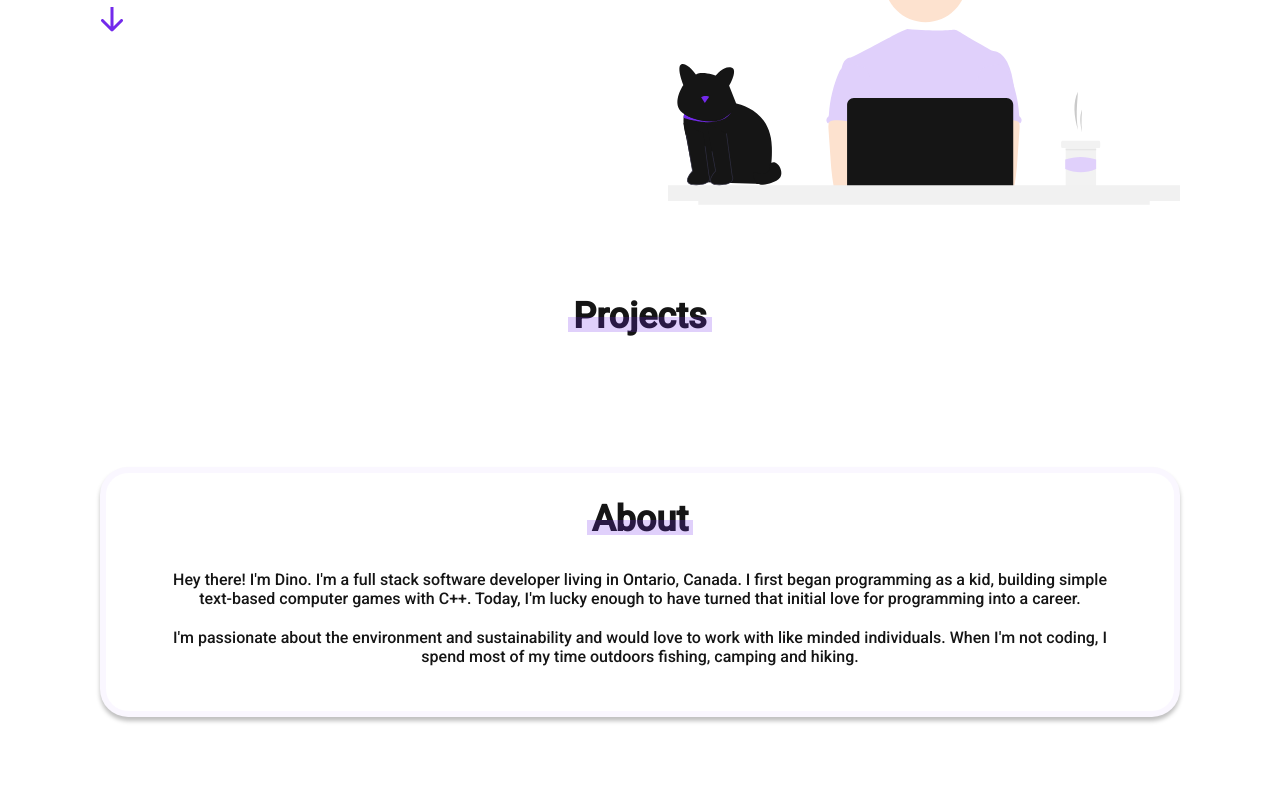
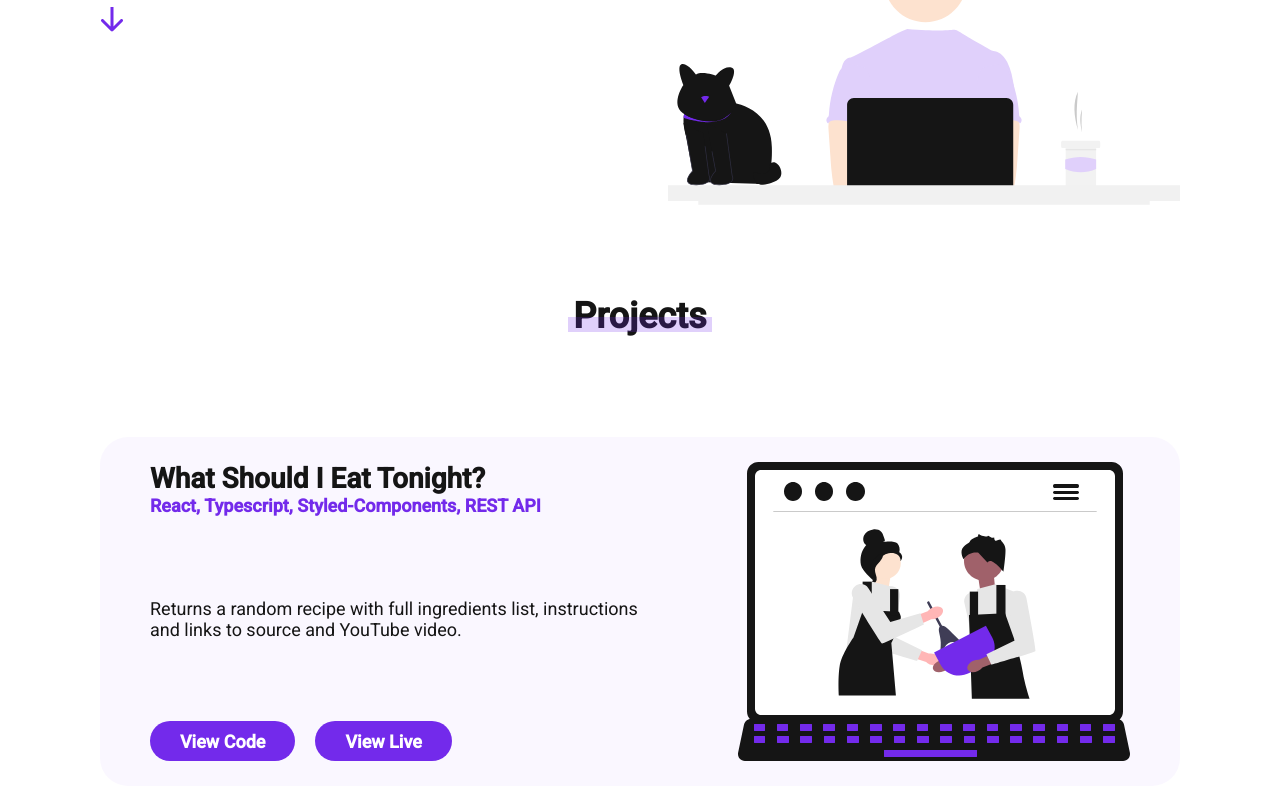
Before and after one commit to DinoPranjic/my-portfolio, a React (Create React App) app: page / in a window 1280 px wide. Shown: the part 530-1330 px from the top of the page. Built offline with nearby package versions, Linux system fonts and the light colour scheme; the HTML template or start-up script is replaced by a standard one.

Commit message:
Create project cards

```diff
--- a/src/App.tsx
+++ b/src/App.tsx
@@ -9,7 +9,7 @@ function App() {
     <div className="App">
       <Header />
       <Projects />
-      <Bio />
+      {/* <Bio /> */}
     </div>
   );
 }
--- a/src/components/Projects.tsx
+++ b/src/components/Projects.tsx
@@ -1,5 +1,6 @@
 import styled from "styled-components";
 import theme from "../utils/theme";
+import { WSIETImage } from "../assets";
 
 import Wrapper from "./Wrapper";
 
@@ -10,11 +11,11 @@ const ProjectsContainer = styled.div`
   align-items: center;
 `
 
-const ProjectsHeader = styled.h2`
+const Header = styled.h2`
   font-family: ${theme.fonts.secondary};
   font-size: 36px;
   color: ${theme.colours.font};
-  margin-bottom: 30px;
+  margin-bottom: 100px;
 
   display: inline-block;
   position: relative;
@@ -30,15 +31,107 @@ const ProjectsHeader = styled.h2`
   }
 `
 
+const ProjectCard = styled.div`
+  display: flex;
+  justify-content: space-between;
+  background-color: ${theme.colours.purpleBackground};
+  padding: 25px 50px 25px 50px;
+  border-radius: 28px;
+  margin-bottom: 50px;
+`
+
+const ProjectInfo = styled.div`
+  display: flex;
+  flex-direction: column;
+  justify-content: space-between;
+  max-width: 50%;
+
+`
+
+const ProjectImage = styled.div`
+  display: flex;
+  justify-content: flex-end;
+  max-height: 40vh;
+  max-width: 40vw;
+
+  svg {
+    width: 100%;
+    height: 100%;
+  }
+`
+
+const ProjectTitle = styled.h2`
+  font-family: ${theme.fonts.secondary};
+  font-size: 28px;
+  color: ${theme.colours.font};
+
+`
+
+const ProjectStack = styled.h2`
+  font-family: ${theme.fonts.secondary};
+  font-size: 18px;
+  color: ${theme.colours.purplePrimary};
+`
+
+const ProjectDescription = styled.p`
+  font-family: ${theme.fonts.secondary};
+  font-size: 18px;
+  color: ${theme.colours.font};
+`
+
+const ProjectLink = styled.button`
+  cursor: pointer;
+  background: ${theme.colours.purplePrimary};
+  border-radius: 32px;
+  border: none;
+  height: 40px;
+  padding: 0 30px;
+  margin-right: 20px;
+  color: #fff;
+  font-family: ${theme.fonts.secondary};
+  font-size: 18px;
+  font-weight: bold;
+`
+
+
+
 const Projects = () => {
   return(
     <>
       <Wrapper>
         <ProjectsContainer>
-          <ProjectsHeader id="projects">
+          <Header id="projects">
             Projects
-          </ProjectsHeader>
+          </Header>
         </ProjectsContainer>
+        <ProjectCard>
+          <ProjectInfo>
+          <div>
+          <ProjectTitle>What Should I Eat Tonight?</ProjectTitle>
+          <ProjectStack>
+            React, Typescript, Styled-Components, REST API
+          </ProjectStack>
+          </div>
+          <div>
+          <ProjectDescription>
+          Returns a random recipe with full ingredients list, instructions and links to source and YouTube video.
+          </ProjectDescription>
+          </div>
+
+          <div>
+            <ProjectLink>
+              View Code
+            </ProjectLink>
+            <ProjectLink>
+              View Live
+            </ProjectLink>
+          </div>
+
+          </ProjectInfo>
+          <ProjectImage>
+          <WSIETImage />
+          </ProjectImage>
+        </ProjectCard>
       </Wrapper>
     </>
   )
```
